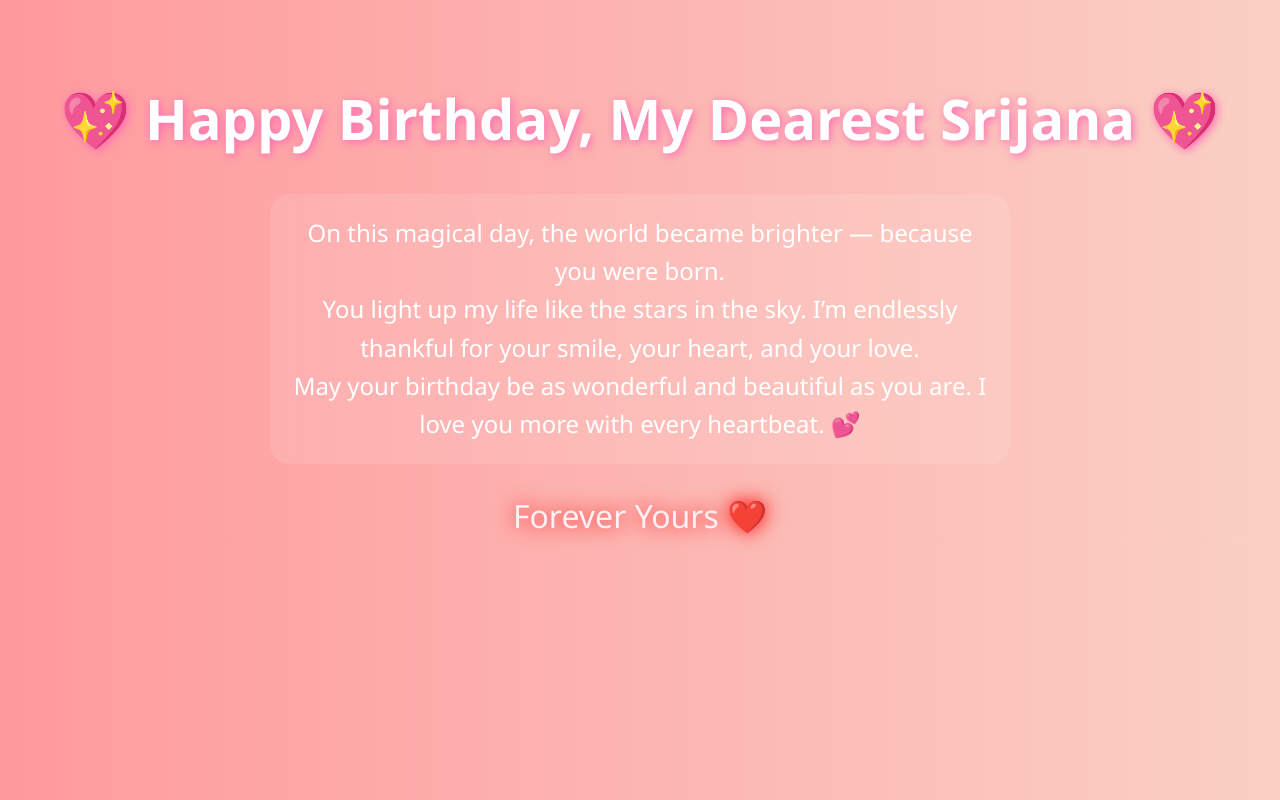
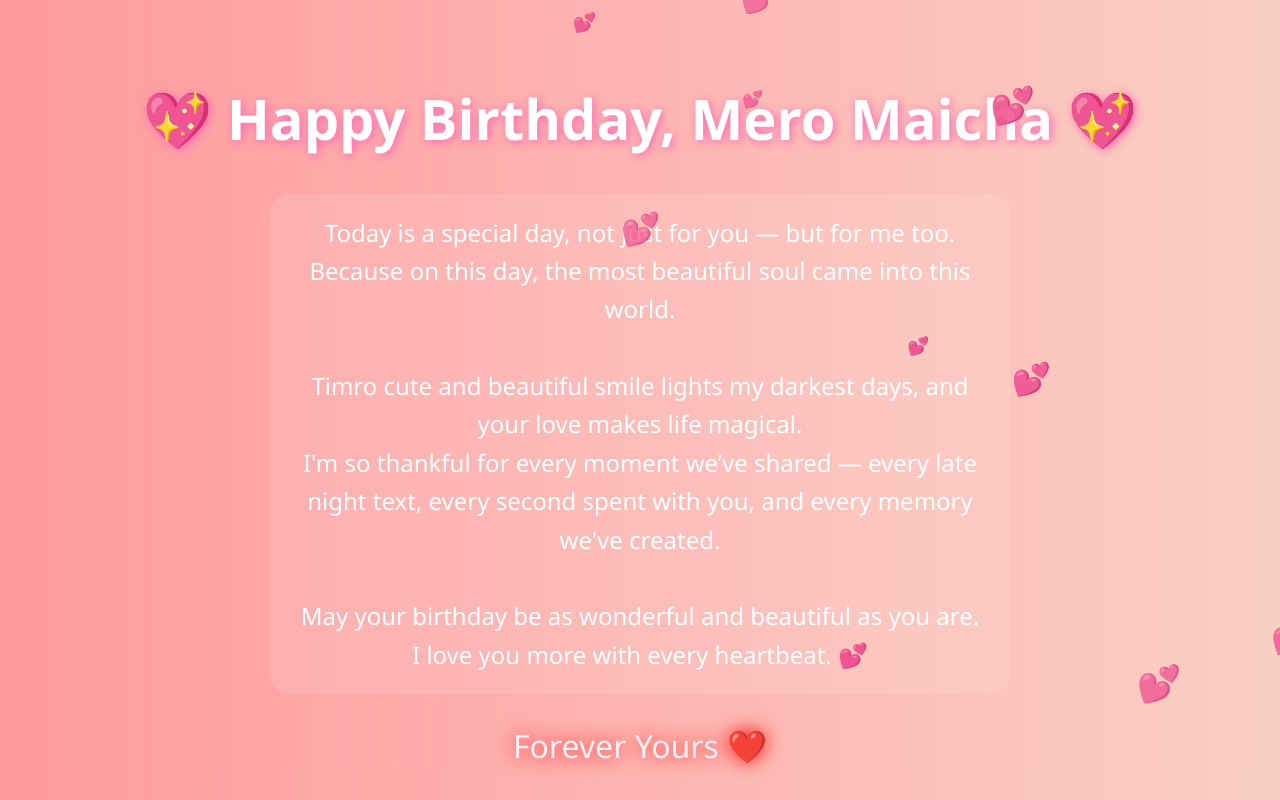
Before and after one commit to Pondd1/happy-birthday-srijana, a plain HTML site: page index.html in a window 1280 px wide. Drawn offline with Linux system fonts and the light colour scheme.

Commit message:
Add files via upload

```diff
--- a/index.html
+++ b/index.html
@@ -34,6 +34,13 @@
       animation: fadeIn 3s ease-in-out;
     }
 
+    .love {
+      font-size: 2em;
+      color: #fff0f5;
+      margin-top: 20px;
+      animation: glow 2s infinite ease-in-out;
+    }
+
     .heart {
       position: absolute;
       font-size: 20px;
@@ -61,33 +68,62 @@
       }
     }
 
-    .love {
-      font-size: 2em;
-      color: #fff0f5;
-      margin-top: 20px;
-      animation: glow 2s infinite ease-in-out;
-    }
-
     @keyframes glow {
       0%, 100% { text-shadow: 0 0 10px pink; }
       50% { text-shadow: 0 0 20px red; }
     }
 
-    audio {
-      display: none;
+    /* 💖 Love background animation */
+    .floating-love {
+      position: fixed;
+      top: 0;
+      left: 0;
+      width: 100%;
+      height: 100%;
+      pointer-events: none;
+      z-index: 0;
+      overflow: hidden;
+    }
+
+    .love-icon {
+      position: absolute;
+      color: #ffccd5;
+      font-size: 24px;
+      opacity: 0.6;
+      animation: floatAround 10s linear infinite;
+    }
+
+    @keyframes floatAround {
+      0% {
+        transform: translateY(0) translateX(0) scale(1);
+        opacity: 0.7;
+      }
+      50% {
+        opacity: 1;
+      }
+      100% {
+        transform: translateY(-100vh) translateX(20vw) scale(1.2);
+        opacity: 0;
+      }
     }
   </style>
 </head>
 <body>
-  <h1>💖 Happy Birthday, My Dearest Srijana 💖</h1>
+  <!-- 💕 Floating background hearts -->
+  <div class="floating-love" id="floatingLove"></div>
+
+  <h1>💖 Happy Birthday, Mero Maicha 💖</h1>
   <p>
-    On this magical day, the world became brighter — because you were born. <br>
-    You light up my life like the stars in the sky. I’m endlessly thankful for your smile, your heart, and your love. <br>
-    May your birthday be as wonderful and beautiful as you are. I love you more with every heartbeat. 💕
+    Today is a special day, not just for you — but for me too. <br>
+    Because on this day, the most beautiful soul came into this world. <br><br>
+    Timro cute and beautiful smile lights my darkest days, and your love makes life magical. <br>
+    I'm so thankful for every moment we’ve shared — every late night text, every second spent with you, and every memory we've created. <br><br>
+    May your birthday be as wonderful and beautiful as you are. <br>
+    I love you more with every heartbeat. 💕
   </p>
   <div class="love">Forever Yours ❤️</div>
 
-  <!-- Floating hearts -->
+  <!-- ❤️ Floating hearts (foreground) -->
   <script>
     function createHeart() {
       const heart = document.createElement('div');
@@ -95,17 +131,30 @@
       heart.style.left = Math.random() * 100 + 'vw';
       heart.style.fontSize = (Math.random() * 20 + 10) + 'px';
       document.body.appendChild(heart);
-
-      setTimeout(() => {
-        heart.remove();
-      }, 5000);
+      setTimeout(() => heart.remove(), 5000);
     }
-
     setInterval(createHeart, 300);
   </script>
 
-  <!-- Optional: Add background music (romantic & soft) -->
-  <!-- Make sure you replace 'your-music.mp3' with a valid mp3 file hosted online -->
+  <!-- 💘 Floating love background -->
+  <script>
+    const floatingLove = document.getElementById("floatingLove");
+    function spawnLoveIcon() {
+      const icon = document.createElement('div');
+      icon.classList.add('love-icon');
+      icon.style.left = Math.random() * 100 + 'vw';
+      icon.style.top = Math.random() * 100 + 'vh';
+      icon.style.fontSize = Math.random() * 20 + 15 + 'px';
+      icon.innerText = '💕';
+      floatingLove.appendChild(icon);
+
+      setTimeout(() => icon.remove(), 10000);
+    }
+
+    setInterval(spawnLoveIcon, 400);
+  </script>
+
+  <!-- Optional: Background music -->
   <!--
   <audio autoplay loop>
     <source src="your-music.mp3" type="audio/mpeg">
```
